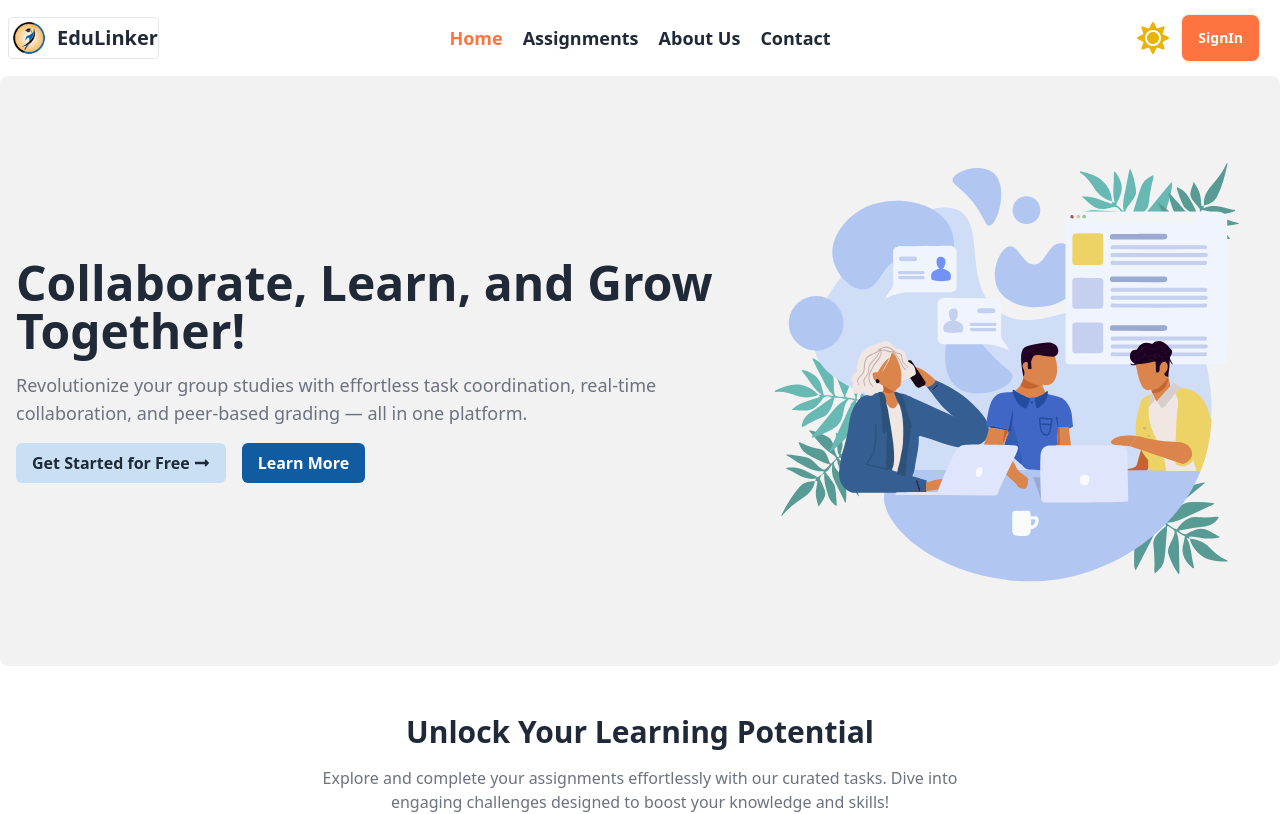
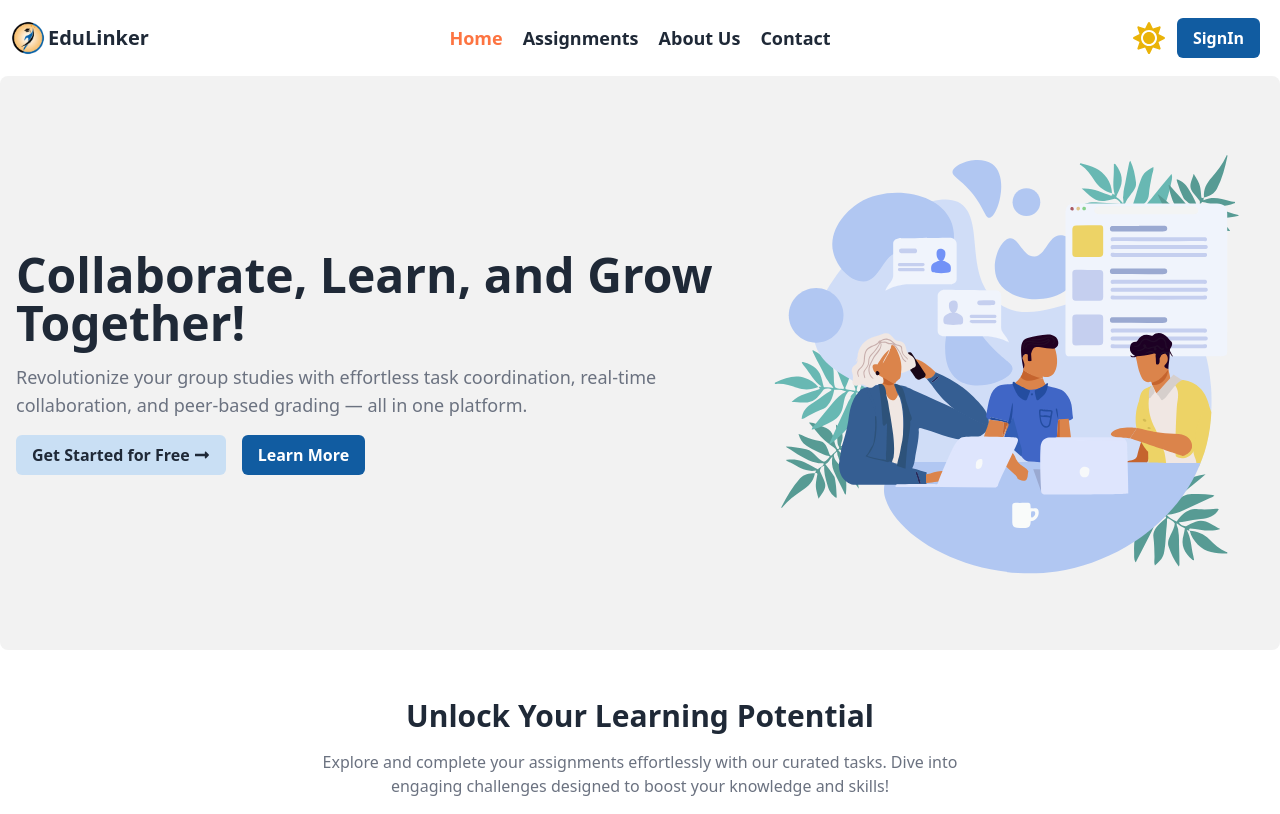
Before and after one commit to rahat0078/edu-linker-client-00, a React (Vite) app: page / in a window 1280 px wide. Shown: the top 814 px of the page. Built offline with nearby package versions, Linux system fonts and the light colour scheme; no server answers.

Commit message:
update login btn

```diff
--- a/src/components/Banner.jsx
+++ b/src/components/Banner.jsx
@@ -5,7 +5,7 @@ import { FaLongArrowAltRight } from "react-icons/fa";
 
 const Banner = () => {
     return (
-        <header className="hero bg-base-200 py-8 lg:py-12 rounded-lg">
+        <header className="hero bg-base-200 py-6 lg:py-10 rounded-lg">
             <div className="hero-content flex-col lg:flex-row-reverse">
                 <div className="ml-4 max-w-xs md:max-w-sm lg:max-w-lg">
                     <Lottie animationData={groupwork} loop={true} />
--- a/src/components/Navbar.jsx
+++ b/src/components/Navbar.jsx
@@ -80,7 +80,7 @@ const Navbar = () => {
         <nav className="bg-base-100 sticky top-0 z-50 ">
             <div className="navbar container mx-auto">
                 <div className="navbar-start">
-                    <Link to="/" className="cursor-pointer flex items-center gap-2  rounded border">
+                    <Link to="/" className="cursor-pointer flex items-center  rounded">
                         <img className="sm:w-10 w-6 h-full" src={logo} alt="" />
                         <span className="md:text-xl text-[18px] font-bold">EduLinker</span>
                     </Link>
@@ -135,7 +135,7 @@ const Navbar = () => {
                             </>
                             :
                             <>
-                                <Link to="/signIn" className="btn btn-sm md:btn-md bg-[#FD7441] hover:bg-[#4662B2] text-white font-semibold">SignIn</Link>
+                                <Link to="/signIn" className="button-primary">SignIn</Link>
                             </>
                     }
 
```
